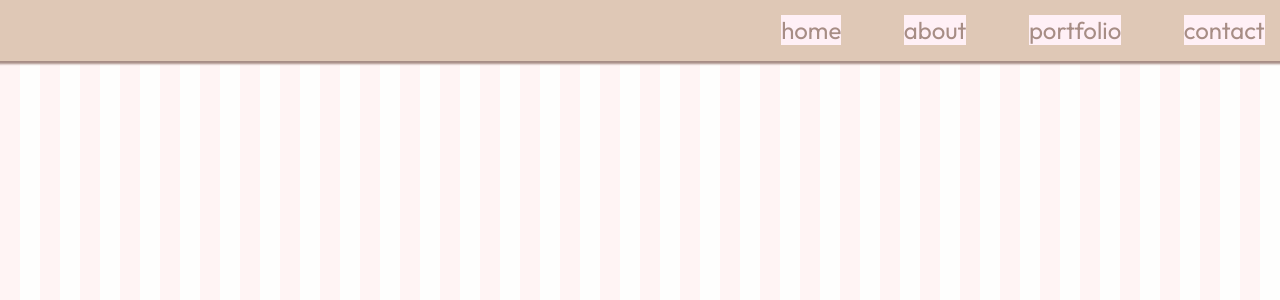
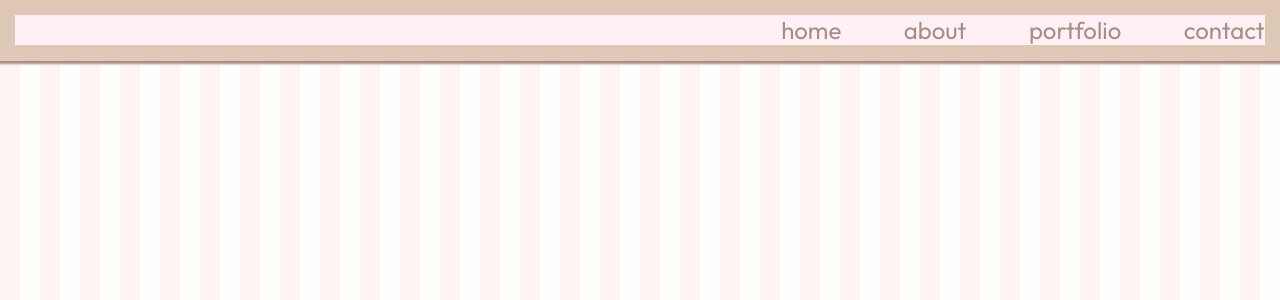
Before and after one commit to ericanwoga/ericanwoga.dev, a React (Create React App) app in the folder chimsara-github-website/: page / in a window 1280 px wide. Shown: the top 300 px of the page. Built offline with nearby package versions, Linux system fonts and the light colour scheme; a web font is replaced by a local one.

Commit message:
Fixed default nav bar

```diff
--- a/chimsara-github-website/src/components/nav/Nav.jsx
+++ b/chimsara-github-website/src/components/nav/Nav.jsx
@@ -10,17 +10,29 @@ function Nav() {
   }
 
   return (
-  <nav className={clickedNav ? "navbar-open" : "navbar" } >
-    {clickedNav ?
-    <IoClose className='menu-icon-open' onClick={handleClick}/> :
-    <IoMenu className='menu-icon-closed' onClick={handleClick}/>}
+    /*Navbar is the desktop default navbar.
+    Navbar-open is for smaller devices*/
+    <>
+      <nav className="navbar">
+      {clickedNav ?
+      <IoClose className='menu-icon-open' onClick={handleClick}/> :
+      <IoMenu className='menu-icon-closed' onClick={handleClick}/>}
 
-    <a href="#">home</a>
-    <a href="#about">about</a>
-    <a href="#work">portfolio</a>
-    <a href="#contact">contact</a>
+      <div className='navbar-links'>
+        <a href="#" className="navbar-item">home</a>
+        <a href="#about" className="navbar-item">about</a>
+        <a href="#work" className="navbar-item">portfolio</a>
+        <a href="#contact" className="navbar-item">contact</a>
+      </div>
 
-  </nav>
+        <div className="menu-dropdown">
+          <span class="dropdown-item"></span>
+          <span class="dropdown-item"></span>
+          <span class="dropdown-item"></span>
+        </div>
+    </nav>
+
+    </>
   )
 }
 
--- a/chimsara-github-website/src/components/nav/nav.css
+++ b/chimsara-github-website/src/components/nav/nav.css
@@ -1,92 +1,84 @@
 /*DESKTOP */
 
-.navbar {
+.navbar  {
     background-color: var(--color-caramel);
-    display: flex;
-    flex-direction: row;
-    justify-content: end;
+
 
     box-shadow: 0px 0px 2px 3px var(--color-choco);
     padding: 1.2%;
+    position: fixed;
+    width: 100%;
 }
 
+/*Hide hamburger menu on desktop*/
 .menu-icon-open , .menu-icon-closed {
     display: none;
+    cursor: pointer;
 }
 
-.navbar a {
+.navbar-links{
+    display: flex;
+    flex-direction: row;
+    justify-content: flex-end;
+    gap: 5%;
+}
+.navbar-item {
     font-family: 'Outfit', sans-serif;
     font-size: 1.5rem;
     color: var(--color-choco);
-    margin-left: 5%;
 }
 
-.navbar a:hover {
+.navbar-item:hover {
     color: rgba(255, 244, 244);
     transition: 0.05s ease-in-out;
 }
 
-.navbar a:active {
+.navbar-item:active {
     color: rgba(255, 244, 244, 0.5);
 
 }
 
-/*On TABLET , the nav bar turns into an icon*/
+
+
+/*========TABLET ==========*/
 @media screen and (max-width: 769px) {
-    .navbar a{
+    .navbar-item {
         display: none;
     }
 
-    .navbar-open {
-        background-color: var(--color-caramel);
-        display: flex;
-        flex-direction: row;
-        justify-content: end;
-
-        box-shadow: 0px 0px 2px 3px var(--color-choco);
-        padding: 1.2%;
-    }
-
-    .navbar-open a {
-        display: none;
-        /*display: block;
-        text-align: center;
-        margin-top: 2%;
-        margin-bottom: 1%;
-        padding: 5%;
-
-        font-family: 'Outfit', sans-serif;
-        font-size: 1.5rem;
-        color: var(--color-choco);
-        background-color: rgba(255, 244, 244, 0.5);*/
-    }
 
     .menu-icon-closed {
         display: inline-block;
-        height: 7%;
-        width: 7%;
+        width: 3rem;
+        height: 3rem;
         color: var(--color-choco)
     }
 
     .menu-icon-open {
-        /*align-self: flex-end;*/
         display: inline-block;
-        height: 10%;
-        width: 10%;
+        width: 3rem;
+        height: 3rem;
         color: var(--color-choco);
     }
 }
 
-/*On MOBILE, the nav bar turns into an icon*/
+/*============ MOBILE===================*/
 @media screen and (max-width: 600px) {
-    .navbar a{
+    .navbar-item {
         display: none;
     }
 
     .menu-icon-closed {
         display: inline-block;
-        height: 10%;
-        width: 10%;
+        height: 2.5rem;
+        width: 2.5rem;
         color: var(--color-choco)
     }
+
+    .menu-icon-open {
+        display: inline-block;
+        width: 2.5rem;
+        height: 2.5rem;
+        color: var(--color-choco);
+    }
 }
```
